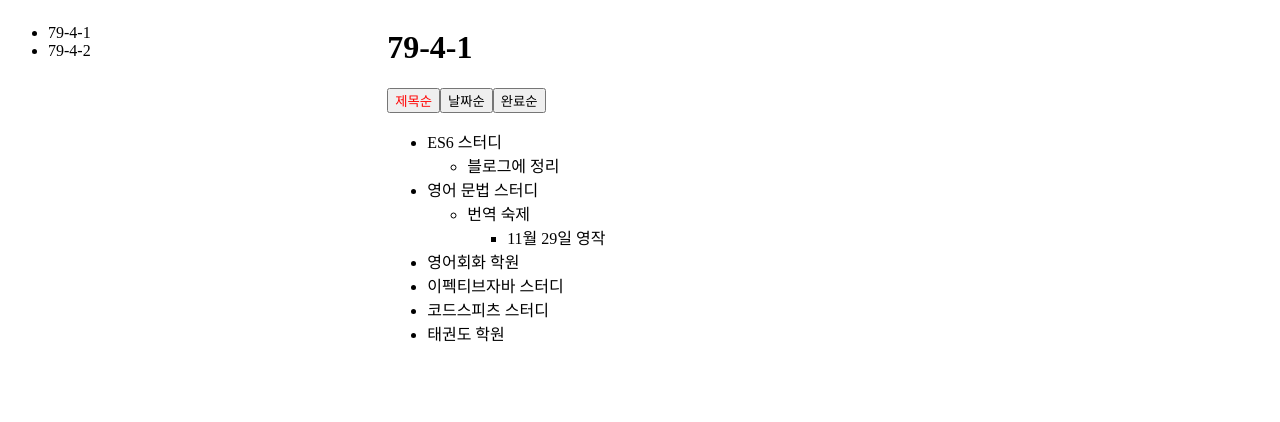
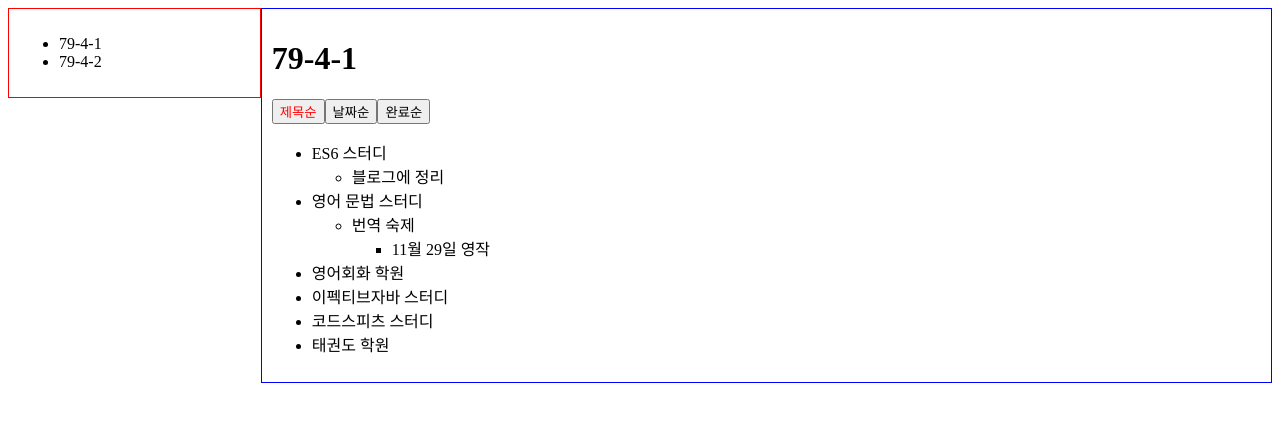
Before and after one commit to imcts/code-spitz, a plain HTML site: page design-pattern/visitor/index.html in a window 1280 px wide. Drawn offline with Linux system fonts and the light colour scheme.

Commit message:
edit border

```diff
--- a/design-pattern/visitor/index.html
+++ b/design-pattern/visitor/index.html
@@ -3,6 +3,10 @@
 <head>
   <meta charset="utf-8">
   <style>
+    * {
+      box-sizing: border-box;
+    }
+
     li {
       cursor: pointer;
     }
@@ -13,12 +17,16 @@
 
     #folders {
       float: left;
-      width: 30%;
+      width: 20%;
+      padding: 10px;
+      border: 1px solid red;
     }
 
     #folder {
       float: left;
-      width: 70%;
+      width: 80%;
+      padding: 10px;
+      border: 1px solid blue;
     }
   </style>
 </head>
```
